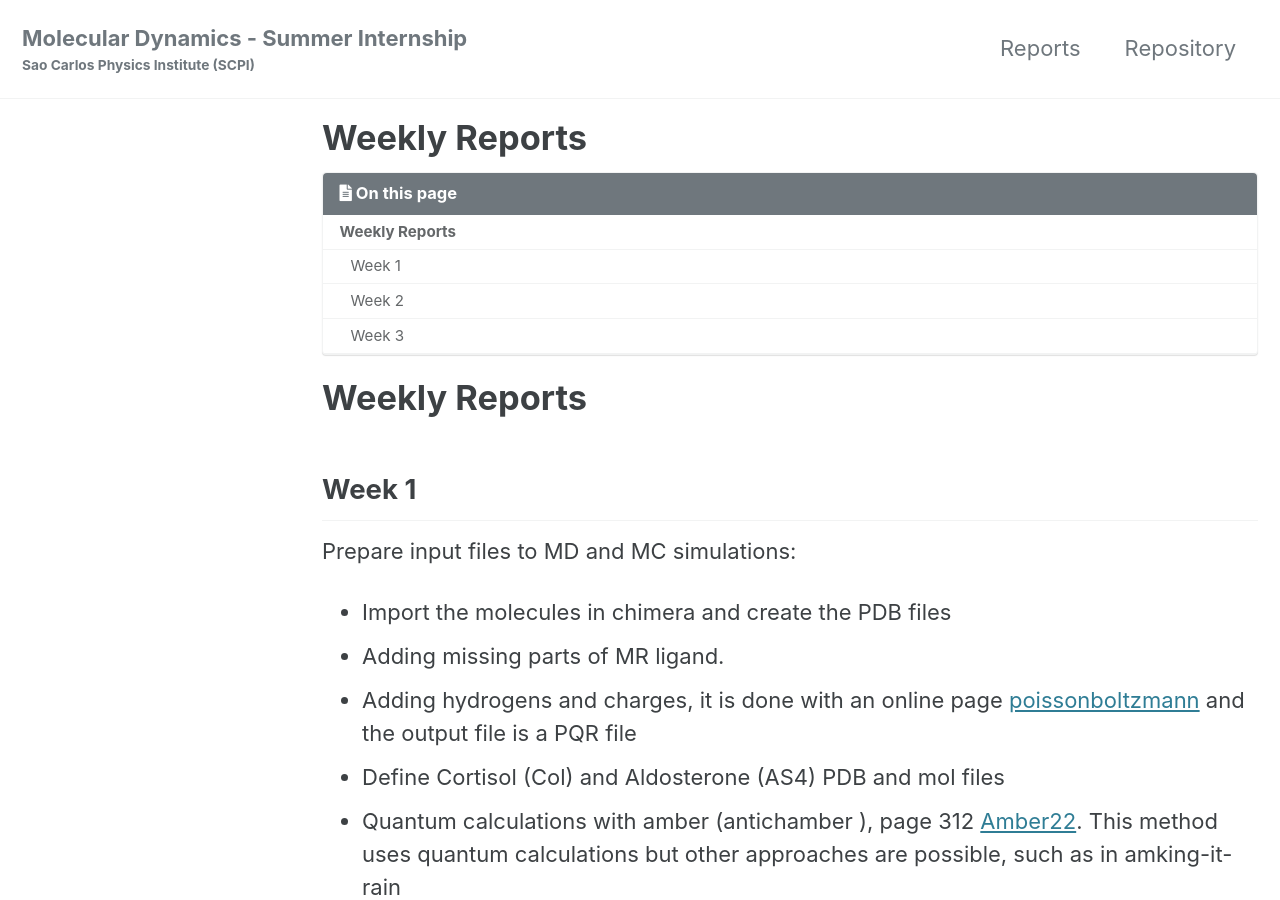
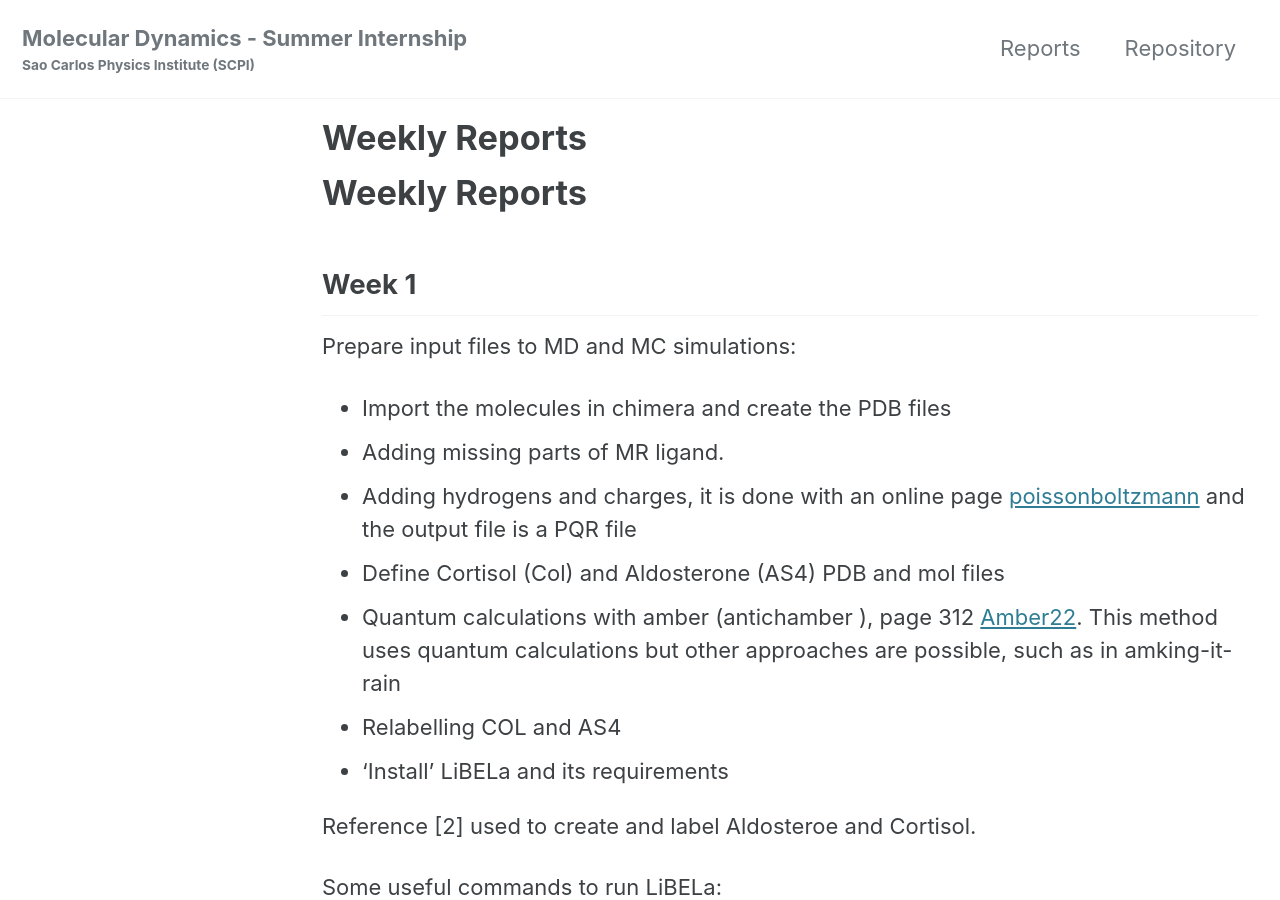
Before and after one commit to saguileran/MD-SCPI, a Jekyll site: the page built from reports.md, in a window 1280 px wide and 900 px high. Built offline with Jekyll 4.4.1, drawn with Linux system fonts in a browser that asks for light colours; cached includes are drawn as plain includes; our own code applies the rules of GitHub Pages for plain Markdown files; some of the changed lines change nothing that is shown.

Commit message:
Update reports.md

```diff
--- a/reports.md
+++ b/reports.md
@@ -4,8 +4,11 @@ layout: single
 search: true
 author_profile: false
 toc_sticky: true
-toc: true
+toc: false
 classes: wide
+
+sidebar:
+  nav: "reports"
 ---
 
 # Weekly Reports
```
